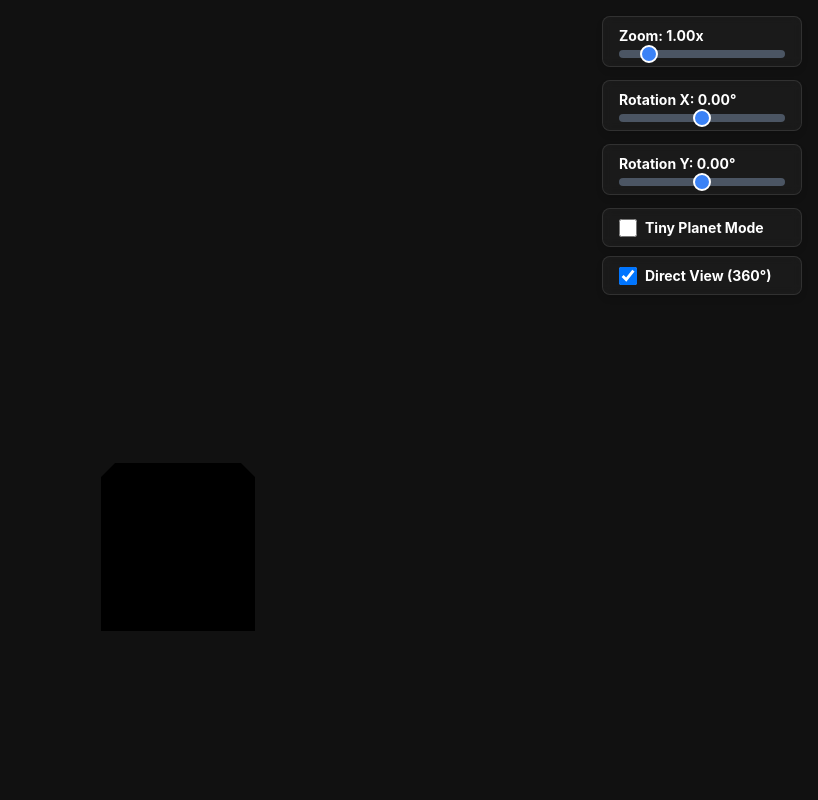
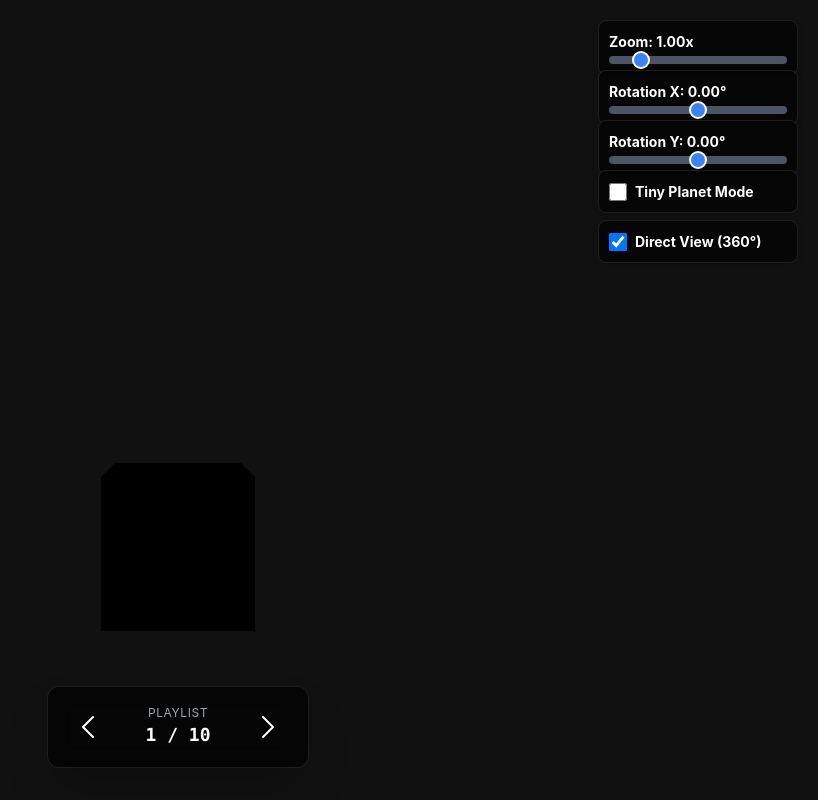
Before and after one commit to UCLMAL/MultiCOP_OgaPysy, a website: page index.html in a window 1280 px wide. Both pictures are taken after a click on the button "Start Experience". Shown: the whole page, without its empty margins (462-1280 px from the left). Drawn offline with nearby package versions, Linux system fonts and the light colour scheme; no server answers.

Commit message:
playlist nav buttons

```diff
--- a/index.html
+++ b/index.html
@@ -6,6 +6,22 @@
     <title>Three.js Canvas Environment Map</title>
     <script src="https://cdn.tailwindcss.com"></script>
     <link rel="stylesheet" href="styles.css">
+    <style>
+        .control-container {
+            background: rgba(0, 0, 0, 0.6);
+            backdrop-filter: blur(4px);
+            padding: 10px;
+            border-radius: 8px;
+            color: white;
+            margin-bottom: 10px;
+        }
+        /* specific positioning for the existing controls */
+        #zoomControl { position: absolute; top: 20px; right: 20px; }
+        #rotationXControl { position: absolute; top: 70px; right: 20px; }
+        #rotationYControl { position: absolute; top: 120px; right: 20px; }
+        #tinyPlanetControl { position: absolute; top: 170px; right: 20px; }
+        #directViewControl { position: absolute; top: 220px; right: 20px; }
+    </style>
 </head>
 <body>
     <video
@@ -17,7 +33,6 @@
 
     <canvas id="imageCanvas" width="1024" height="1024" style="display: none;"></canvas>
 
-    <!-- UI elements -->
     <div id="zoomControl" class="control-container">
         <label for="zoomSlider">Zoom: <span id="zoomValue">1.00</span>x</label>
         <input type="range" id="zoomSlider" min="0.5" max="4" value="1" step="0.01">
@@ -47,6 +62,26 @@
         </label>
     </div>
 
+    <div id="playlistControls" class="fixed bottom-8 left-1/2 -translate-x-1/2 flex items-center gap-4 bg-black/70 backdrop-blur-md p-4 rounded-xl border border-white/10 shadow-2xl z-50">
+
+        <button id="btnPrev" class="p-2 rounded-full hover:bg-white/20 transition-colors text-white group" title="Previous Video">
+            <svg xmlns="http://www.w3.org/2000/svg" fill="none" viewBox="0 0 24 24" stroke-width="1.5" stroke="currentColor" class="w-8 h-8">
+                <path stroke-linecap="round" stroke-linejoin="round" d="M15.75 19.5L8.25 12l7.5-7.5" />
+            </svg>
+        </button>
+
+        <div class="text-center min-w-[100px]">
+            <div class="text-xs text-gray-400 uppercase tracking-wider">Playlist</div>
+            <div id="playlistCounter" class="text-white font-mono font-bold text-lg">1 / 1</div>
+        </div>
+
+        <button id="btnNext" class="p-2 rounded-full hover:bg-white/20 transition-colors text-white" title="Next Video">
+            <svg xmlns="http://www.w3.org/2000/svg" fill="none" viewBox="0 0 24 24" stroke-width="1.5" stroke="currentColor" class="w-8 h-8">
+                <path stroke-linecap="round" stroke-linejoin="round" d="M8.25 4.5l7.5 7.5-7.5 7.5" />
+            </svg>
+        </button>
+    </div>
+
     <div id="infoOverlay">
         <button
             id="startButton"
--- a/js/config.js
+++ b/js/config.js
@@ -1,7 +1,7 @@
 // Configuration constants
 export const CONFIG = {
     defaultVideoSrc: 'https://pub-66a5e419a59846e58e64646d349e80c4.r2.dev/WDW_Grafizmo_Final.mp4',
-    modelSrc: 'https://pub-66a5e419a59846e58e64646d349e80c4.r2.dev/Oga_Test_2.glb',
+    modelSrc: 'https://pub-66a5e419a59846e58e64646d349e80c4.r2.dev/Oga_Test.glb',
     canvasSize: 1024,
     camera: {
         fov: 60,
--- a/js/playlist.js
+++ b/js/playlist.js
@@ -10,6 +10,9 @@ export class PlaylistManager {
         this.settings = CONFIG.playlistSettings;
         this.preloadElement = null;
         this.isInitialized = false;
+
+        // UI Elements reference
+        this.counterElement = document.getElementById('playlistCounter');
     }
 
     init() {
@@ -23,11 +26,36 @@ export class PlaylistManager {
             this.createPreloadElement();
         }
 
+        // Bind the HTML buttons
+        this.bindDOMControls();
+
         // Load first video
         this.playVideoAtIndex(0);
 
         this.isInitialized = true;
         console.log('🎬 PlaylistManager initialized with', this.playlist.length, 'videos');
+    }
+
+    /**
+     * Connects the HTML buttons to the class methods
+     */
+    bindDOMControls() {
+        const btnNext = document.getElementById('btnNext');
+        const btnPrev = document.getElementById('btnPrev');
+
+        if (btnNext) {
+            btnNext.addEventListener('click', () => {
+                console.log('User clicked Next');
+                this.playNext();
+            });
+        }
+
+        if (btnPrev) {
+            btnPrev.addEventListener('click', () => {
+                console.log('User clicked Previous');
+                this.playPrevious();
+            });
+        }
     }
 
     createPreloadElement() {
@@ -52,8 +80,11 @@ export class PlaylistManager {
         // Set video source
         this.videoElement.src = videoConfig.url;
 
-        // Update UI to match configuration (this also applies to scene)
+        // Update UI to match configuration
         this.updateUIFromConfig(videoConfig);
+
+        // Update the playlist counter (e.g. "1 / 5")
+        this.updateCounterDisplay();
 
         // Play video
         this.videoElement.play().catch(err => {
@@ -63,6 +94,15 @@ export class PlaylistManager {
         // Preload next video if enabled
         if (this.settings.preloadNext) {
             this.preloadNextVideo();
+        }
+    }
+
+    updateCounterDisplay() {
+        if (this.counterElement) {
+            const current = this.currentIndex + 1;
+            const total = this.playlist.length;
+            // Updates text to "1 / 5"
+            this.counterElement.textContent = `${current} / ${total}`;
         }
     }
 
@@ -104,7 +144,6 @@ export class PlaylistManager {
     }
 
     updateUIFromConfig(config) {
-        // Update UI controls to match configuration
         if (this.uiManager && this.uiManager.updateAllUIFromConfig) {
             this.uiManager.updateAllUIFromConfig(config);
         }
@@ -116,14 +155,12 @@ export class PlaylistManager {
         const nextIndex = (this.currentIndex + 1) % this.playlist.length;
         const nextVideo = this.playlist[nextIndex];
 
-        // Set source and start loading
         this.preloadElement.src = nextVideo.url;
         this.preloadElement.load();
 
         console.log('⏳ Preloading next video:', nextVideo.url);
     }
 
-    // Public method to get current video info
     getCurrentVideo() {
         return {
             index: this.currentIndex,
```
